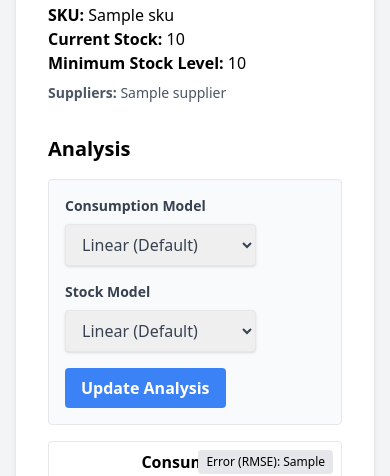
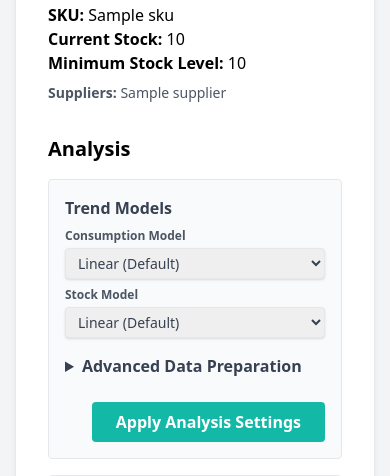
Before and after one commit to SteffanBreak/inventory_manager, a Django app: template inventory/templates/inventory/product_detail.html in a window 390 px wide. Shown: the part 299-775 px from the top of the page. Run offline with Django 5.2, Linux system fonts and the light colour scheme; the template is opened without the code that fills it: most values are stand-ins (such as "Sample title", 1, 10 or a date in 2020); some libraries are stand-ins or nearby versions.

Commit message:
Feat: Implement advanced data preparation (smoothing, outlier removal)

```diff
--- a/inventory/templates/inventory/product_detail.html
+++ b/inventory/templates/inventory/product_detail.html
@@ -29,25 +29,68 @@
            <h2 class="text-xl font-bold mb-4 mt-4">Analysis</h2>
 
            {% if graph %}
-               <!-- Controls for Trend Models -->
+               <!-- Controls for Trend Models & Data Prep -->
                <form method="get" class="mb-4 bg-gray-50 p-4 rounded border">
-                   <div class="flex flex-wrap gap-4 items-end">
+                   <div class="grid grid-cols-1 md:grid-cols-2 lg:grid-cols-3 gap-4">
+                       <!-- Section 1: Models -->
                        <div>
-                           <label class="block text-gray-700 text-sm font-bold mb-2">Consumption Model</label>
-                           <select name="consumption_model" class="shadow border rounded py-2 px-3 text-gray-700 leading-tight focus:outline-none focus:shadow-outline">
+                           <h4 class="font-bold text-gray-700 mb-2">Trend Models</h4>
+                           <div class="mb-2">
+                               <label class="block text-gray-600 text-xs font-bold mb-1">Consumption Model</label>
+                               <select name="consumption_model" class="w-full text-sm shadow border rounded py-1 px-2 text-gray-700 leading-tight focus:outline-none focus:shadow-outline">
                                    <option value="p1" {% if consumption_model == 'p1' %}selected{% endif %}>Linear (Default)</option>
                                    <option value="p2" {% if consumption_model == 'p2' %}selected{% endif %}>Polynomial (deg=2)</option>
                                </select>
                            </div>
                            <div>
-                           <label class="block text-gray-700 text-sm font-bold mb-2">Stock Model</label>
-                           <select name="stock_model" class="shadow border rounded py-2 px-3 text-gray-700 leading-tight focus:outline-none focus:shadow-outline">
+                               <label class="block text-gray-600 text-xs font-bold mb-1">Stock Model</label>
+                               <select name="stock_model" class="w-full text-sm shadow border rounded py-1 px-2 text-gray-700 leading-tight focus:outline-none focus:shadow-outline">
                                    <option value="p1" {% if stock_model == 'p1' %}selected{% endif %}>Linear (Default)</option>
                                    <option value="p2" {% if stock_model == 'p2' %}selected{% endif %}>Polynomial (deg=2)</option>
                                </select>
                            </div>
-                       <button type="submit" class="bg-blue-500 hover:bg-blue-700 text-white font-bold py-2 px-4 rounded focus:outline-none focus:shadow-outline">
-                           Update Analysis
+                       </div>
+
+                       <!-- Section 2: Advanced Preparation -->
+                       <div class="md:col-span-2">
+                           <details>
+                               <summary class="font-bold text-gray-700 mb-2 cursor-pointer hover:text-teal-600 select-none">Advanced Data Preparation</summary>
+                               <div class="grid grid-cols-1 md:grid-cols-2 gap-4 border-t pt-2 mt-2">
+                                   <!-- Smoothing -->
+                                   <div class="bg-white p-2 rounded border">
+                                       <label class="flex items-center space-x-2 cursor-pointer mb-2">
+                                           <input type="checkbox" name="enable_smoothing" class="form-checkbox text-teal-600" {% if enable_smoothing %}checked{% endif %}>
+                                           <span class="text-sm font-semibold text-gray-700">Enable Smoothing (Rolling Mean)</span>
+                                       </label>
+                                       <div class="flex items-center space-x-2">
+                                           <span class="text-xs text-gray-500">Window:</span>
+                                           <input type="range" name="smoothing_window" min="2" max="14" value="{{ smoothing_window }}" class="w-24 h-2 bg-gray-200 rounded-lg appearance-none cursor-pointer" oninput="document.getElementById('window-val').innerText = this.value">
+                                           <span id="window-val" class="text-xs font-mono w-4">{{ smoothing_window }}</span>
+                                           <span class="text-xs text-gray-500">days</span>
+                                       </div>
+                                   </div>
+
+                                   <!-- Outlier Removal -->
+                                   <div class="bg-white p-2 rounded border">
+                                       <label class="flex items-center space-x-2 cursor-pointer mb-2">
+                                           <input type="checkbox" name="remove_outliers" class="form-checkbox text-red-500" {% if remove_outliers %}checked{% endif %}>
+                                           <span class="text-sm font-semibold text-gray-700">Discard Excesses (Outliers)</span>
+                                       </label>
+                                       <div class="flex items-center space-x-2">
+                                           <span class="text-xs text-gray-500">Threshold:</span>
+                                           <input type="range" name="outlier_threshold" min="1.0" max="4.0" step="0.5" value="{{ outlier_threshold }}" class="w-24 h-2 bg-gray-200 rounded-lg appearance-none cursor-pointer" oninput="document.getElementById('thresh-val').innerText = this.value">
+                                           <span id="thresh-val" class="text-xs font-mono w-8">{{ outlier_threshold }}</span>
+                                           <span class="text-xs text-gray-500">σ (Std Dev)</span>
+                                       </div>
+                                   </div>
+                               </div>
+                           </details>
+                       </div>
+                   </div>
+
+                   <div class="mt-4 text-right">
+                        <button type="submit" class="bg-teal-500 hover:bg-teal-700 text-white font-bold py-2 px-6 rounded focus:outline-none focus:shadow-outline transition duration-150 ease-in-out">
+                           Apply Analysis Settings
                         </button>
                    </div>
                </form>
```
Also changed, not shown: inventory/views.py (+29 -0 lines). Lines whose indentation alone changed are shown as unchanged.
